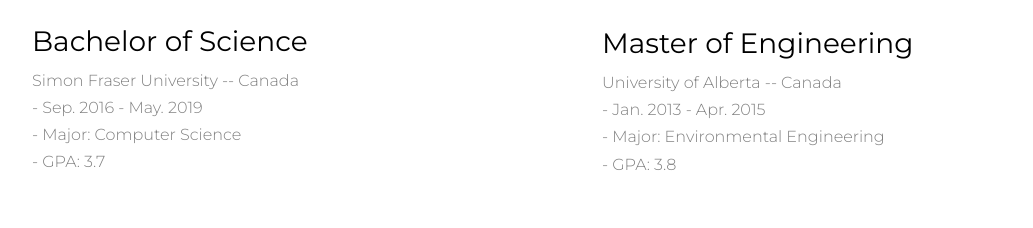
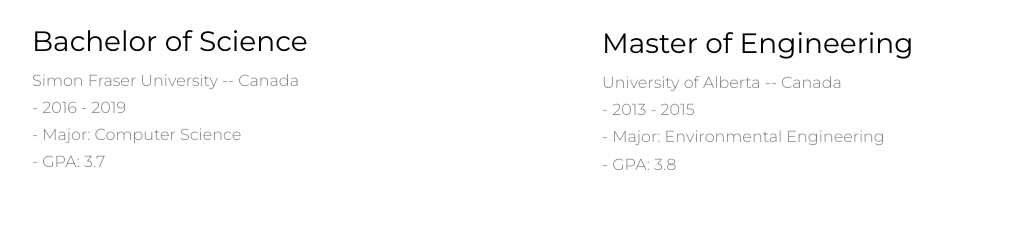
Before and after one commit to caoemily/PersonalWebsite, a plain HTML site: page index.html in a window 1280 px wide. Shown: the part 6589-6817 px from the top of the page, without its empty margins (107-1140 px from the left). Drawn offline with Linux system fonts and the light colour scheme; files whose address does not match are found by name.

Commit message:
Update index.html

```diff
--- a/index.html
+++ b/index.html
@@ -263,7 +263,7 @@
               <img src="resources/images/computer-science.jpg" alt="Image" class="img-fluid">
               <h3 class="text-black">Bachelor of Science</h3>
               <p>Simon Fraser University -- Canada<br>
-                - Sep. 2016 - May. 2019<br>
+                - 2016 - 2019<br>
                 - Major: Computer Science<br>
                 - GPA: 3.7
               </p>
@@ -274,7 +274,7 @@
               <img src="resources/images/environmental-engineer.jpg" alt="Image" class="img-fluid">
               <h3 class="text-black">Master of Engineering</h3>
               <p>University of Alberta -- Canada<br>
-                - Jan. 2013 - Apr. 2015<br>
+                - 2013 - 2015<br>
                 - Major: Environmental Engineering<br>
                 - GPA: 3.8
               </p>
```
